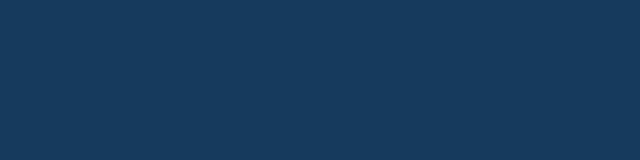
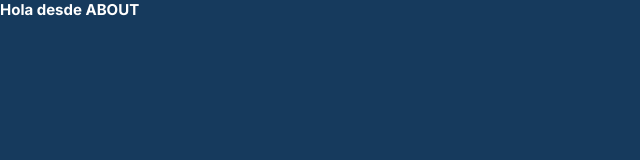
Before and after one commit to sairov/29195_github, a plain HTML site: page about.html in a window 1280 px wide. Shown: the whole page, without its empty margins (0-640 px from the left). Drawn offline with Linux system fonts and the light colour scheme; a web font is replaced by a local one.

Commit message:
Se agregó un titulo en about

```diff
--- a/about.html
+++ b/about.html
@@ -8,6 +8,6 @@
     <link rel="stylesheet" href="./css/index.css">
 </head>
 <body>
-
+    <h2>Hola desde ABOUT</h2>
 </body>
 </html>
```
